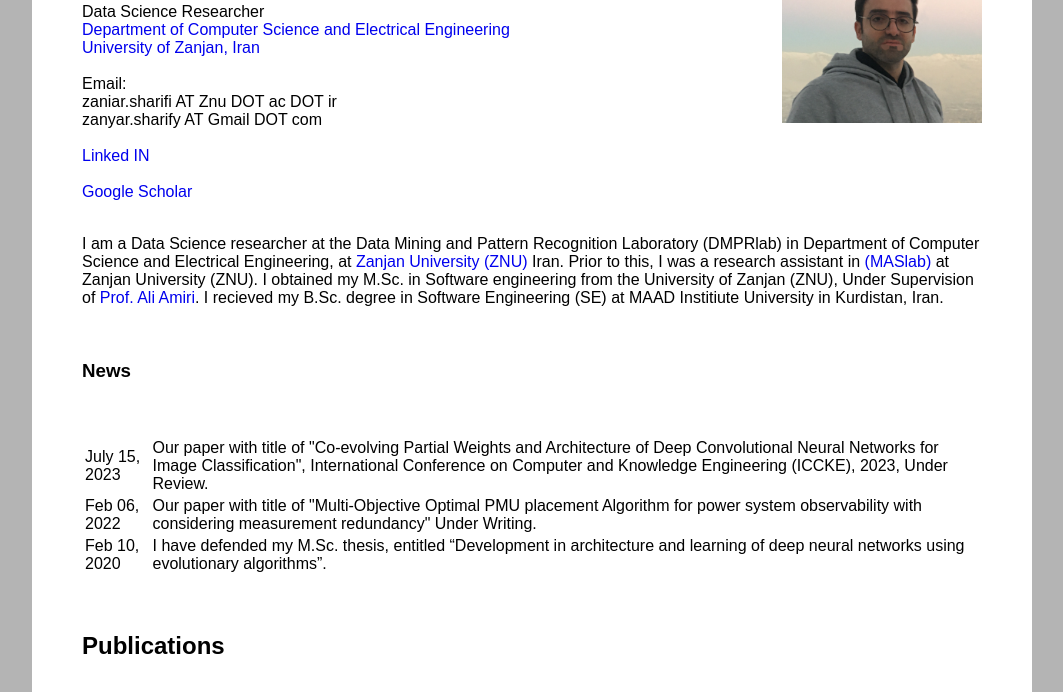
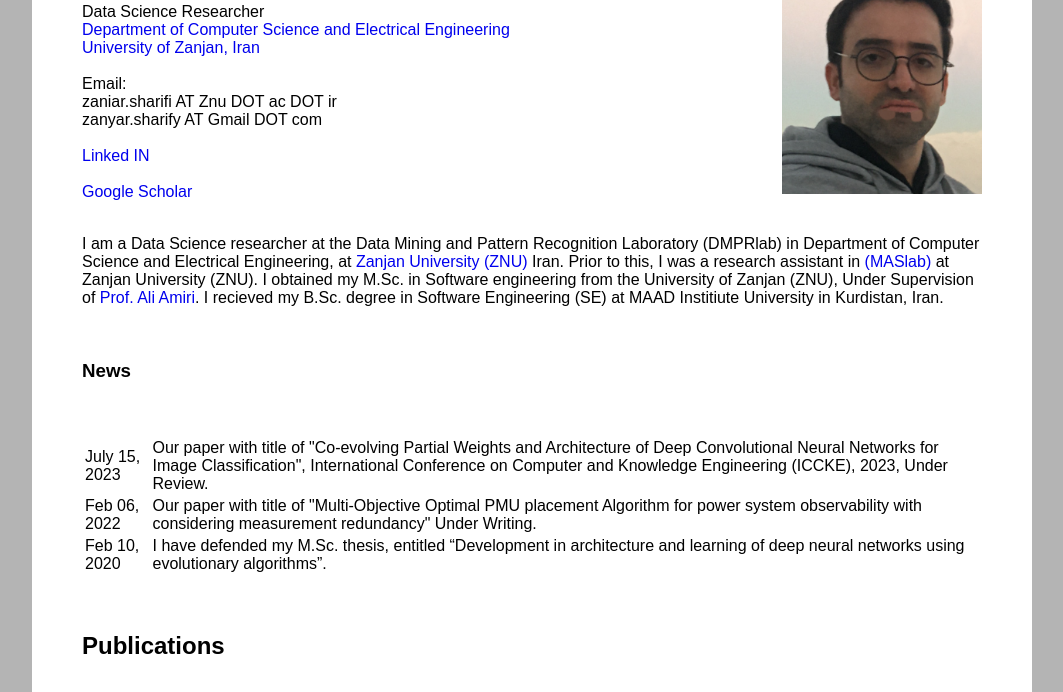
Before and after one commit to XSharifi/XSharifi.github.io, a plain HTML site: page index.html in a window 1280 px wide. Shown: the part 130-822 px from the top of the page, without its empty margins (108-1171 px from the left). Drawn offline with Linux system fonts and the light colour scheme.

Commit message:
updating

```diff
--- a/index.html
+++ b/index.html
@@ -41,7 +41,7 @@
   </script>
     <center>
 	<div id="container">
-	<img src="./index_files/Me-new.png" align="right" width="200">
+	<img src="./index_files/me.png" align="right" width="200">
 
 	<h1>Zaniar Sharifi</h1>
 <br>
```
Also changed, not shown: index_files/Me-new.png (deleted), index_files/me.png (added).
